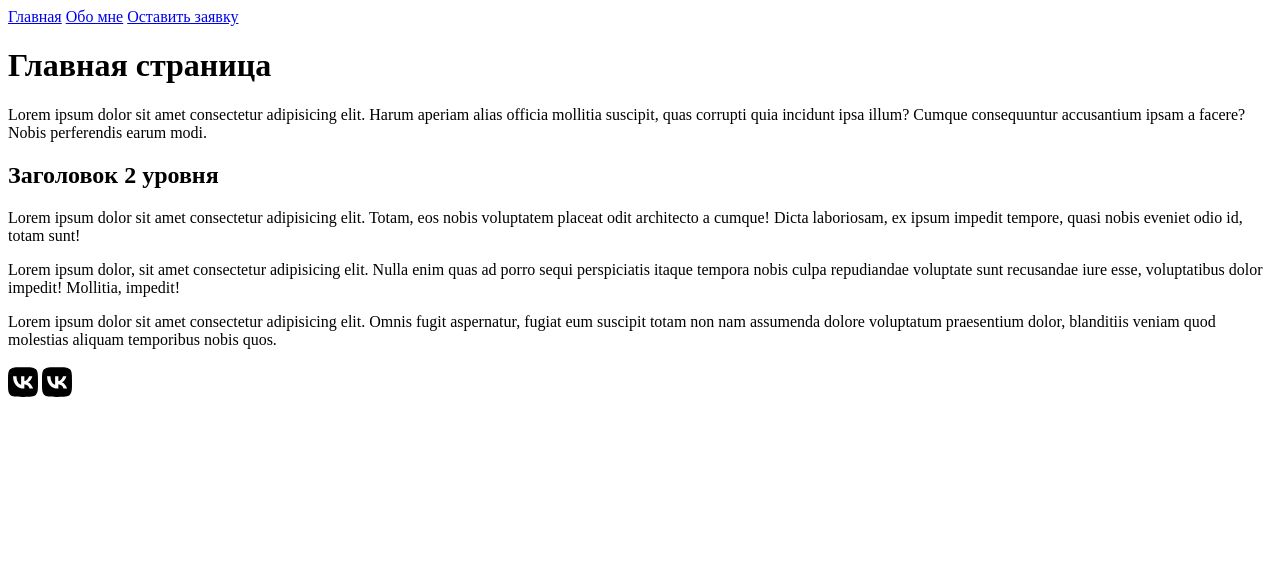
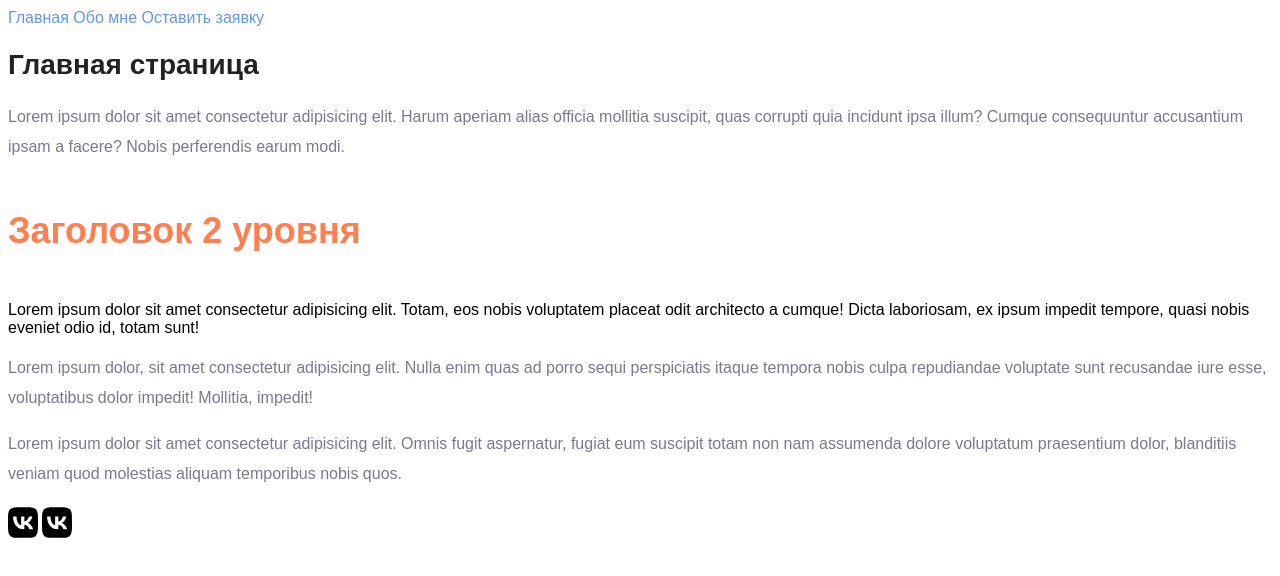
Before and after one commit to Andrey528/Layout-html-css-GB, a plain HTML site: page Seminar_1_2/index.html in a window 1280 px wide. Drawn offline with Linux system fonts and the light colour scheme.

Commit message:
GB sem2 layout

```diff
--- a/Seminar1/index.html
+++ b/Seminar_1_2/index.html
@@ -5,22 +5,26 @@
   <meta charset="UTF-8" />
   <meta name="viewport" content="width=device-width, initial-scale=1.0" />
   <title>Главная</title>
+  <link rel="stylesheet" href="style.css">
 </head>
 
 <body>
-  <a href="index.html">Главная</a>
-  <a href="/info/about.html">Обо мне</a>
-  <a href="form.html">Оставить заявку</a>
-  <h1>Главная страница</h1>
-  <p>Lorem ipsum dolor sit amet consectetur adipisicing elit. Harum aperiam alias officia mollitia suscipit, quas
+  <a class="nav__link" href="index.html">Главная</a>
+  <a class="nav__link" href="/info/about.html">Обо мне</a>
+  <a class="nav__link" href="form.html">Оставить заявку</a>
+  <h1 class="title">Главная страница</h1>
+  <p class="text">Lorem ipsum dolor sit amet consectetur adipisicing elit. Harum aperiam alias officia mollitia
+    suscipit, quas
     corrupti quia incidunt ipsa illum? Cumque consequuntur accusantium ipsam a facere? Nobis perferendis earum modi.</p>
-  <h2>Заголовок 2 уровня</h2>
+  <h2 class="subtitle">Заголовок 2 уровня</h2>
   <p>Lorem ipsum dolor sit amet consectetur adipisicing elit. Totam, eos nobis voluptatem placeat odit architecto a
     cumque! Dicta laboriosam, ex ipsum impedit tempore, quasi nobis eveniet odio id, totam sunt!</p>
-  <p>Lorem ipsum dolor, sit amet consectetur adipisicing elit. Nulla enim quas ad porro sequi perspiciatis itaque
+  <p class="text">Lorem ipsum dolor, sit amet consectetur adipisicing elit. Nulla enim quas ad porro sequi perspiciatis
+    itaque
     tempora nobis culpa repudiandae voluptate sunt recusandae iure esse, voluptatibus dolor impedit! Mollitia, impedit!
   </p>
-  <p>Lorem ipsum dolor sit amet consectetur adipisicing elit. Omnis fugit aspernatur, fugiat eum suscipit totam non nam
+  <p class="text">Lorem ipsum dolor sit amet consectetur adipisicing elit. Omnis fugit aspernatur, fugiat eum suscipit
+    totam non nam
     assumenda dolore voluptatum praesentium dolor, blanditiis veniam quod molestias aliquam temporibus nobis quos.</p>
   <a href="https://vk.com"><img width="30" src="img/vk.svg" alt="vk"></a>
   <a href="https://vk.com"><img width="30" src="img/vk.svg" alt="vk"></a>
--- /dev/null
+++ b/Seminar_1_2/style.css
@@ -0,0 +1,59 @@
+body {
+    font-family: sans-serif;
+}
+
+a {
+    text-decoration: none;
+}
+
+.nav__link {
+    color: cornflowerblue;
+    font-size: 16px;
+    line-height: 20px;
+}
+
+.title {
+    color: #222;
+    font-size: 28px;
+    line-height: 36px;
+    font-weight: bold;
+}
+
+.subtitle {
+    font-style: normal;
+    line-height: 80px;
+    color: coral;
+    font-size: 36px;
+    font-weight: 700;
+}
+
+.text {
+    font-style: normal;
+    font-weight: 300;
+    color: #7D7987;
+    font-style: 18px;
+    line-height: 30px;
+}
+
+.about__photo {
+    border-radius: 10px;
+}
+
+.form__input {
+    width: 200px;
+    height: 30px;
+    outline: none;
+    border: 1px solid #ccc;
+    border-radius: 15px;
+    font-size: 14px;
+    line-height: 30px;
+    font-family: sans-serif;
+}
+
+.form__button {
+    font-style: 14px;
+    width: 120px;
+    height: 30px;
+    border-radius: 10px;
+    border: 1px solid #ccc;
+}
```
Also changed, not shown: Seminar1/form.html (deleted, +0 -23 lines), Seminar_1_2/form.html (added, +24 -0 lines), Seminar_1_2/info/about.html (renamed from Seminar1/info/about.html, +8 -6 lines), Seminar_1_2/img/vk.svg (renamed from Seminar1/img/vk.svg), 1 other file.
